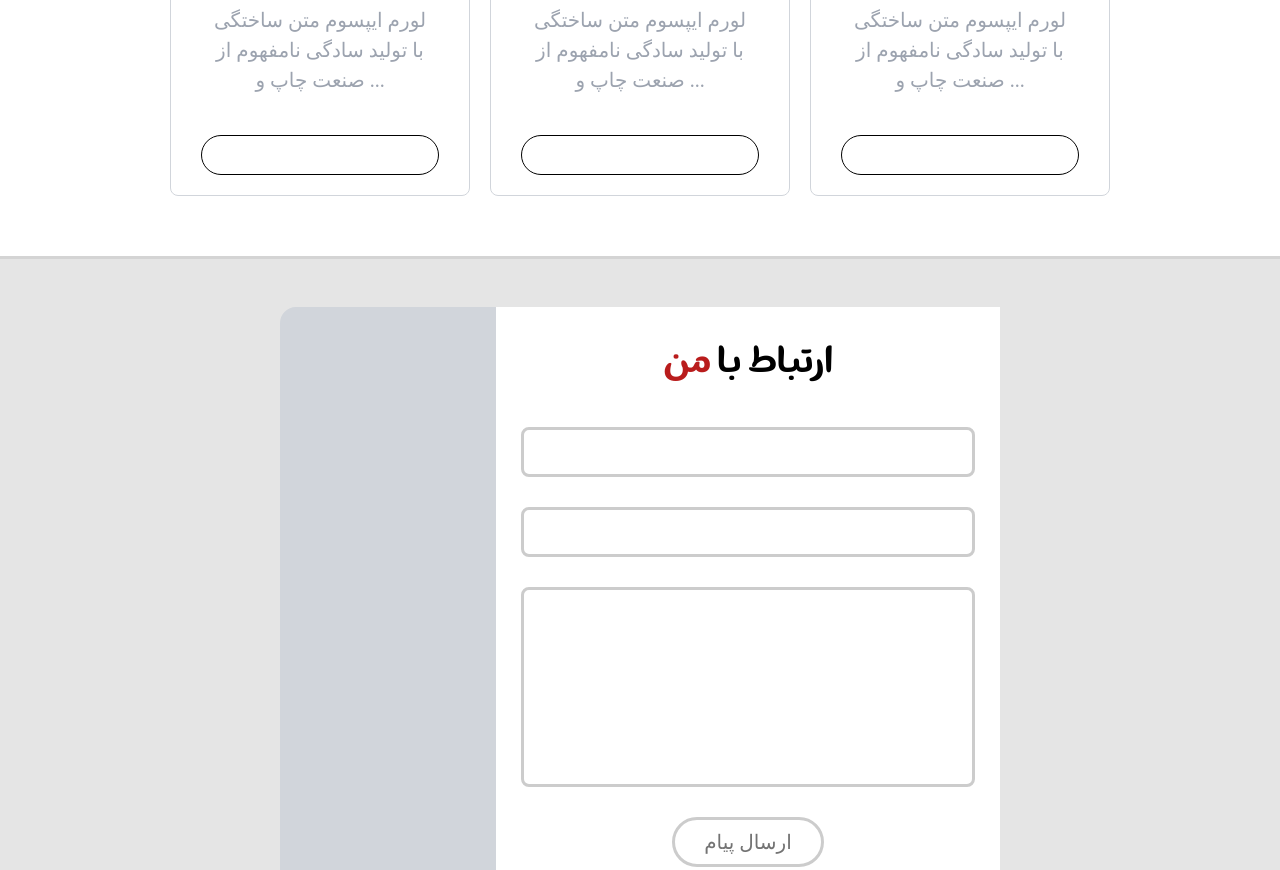
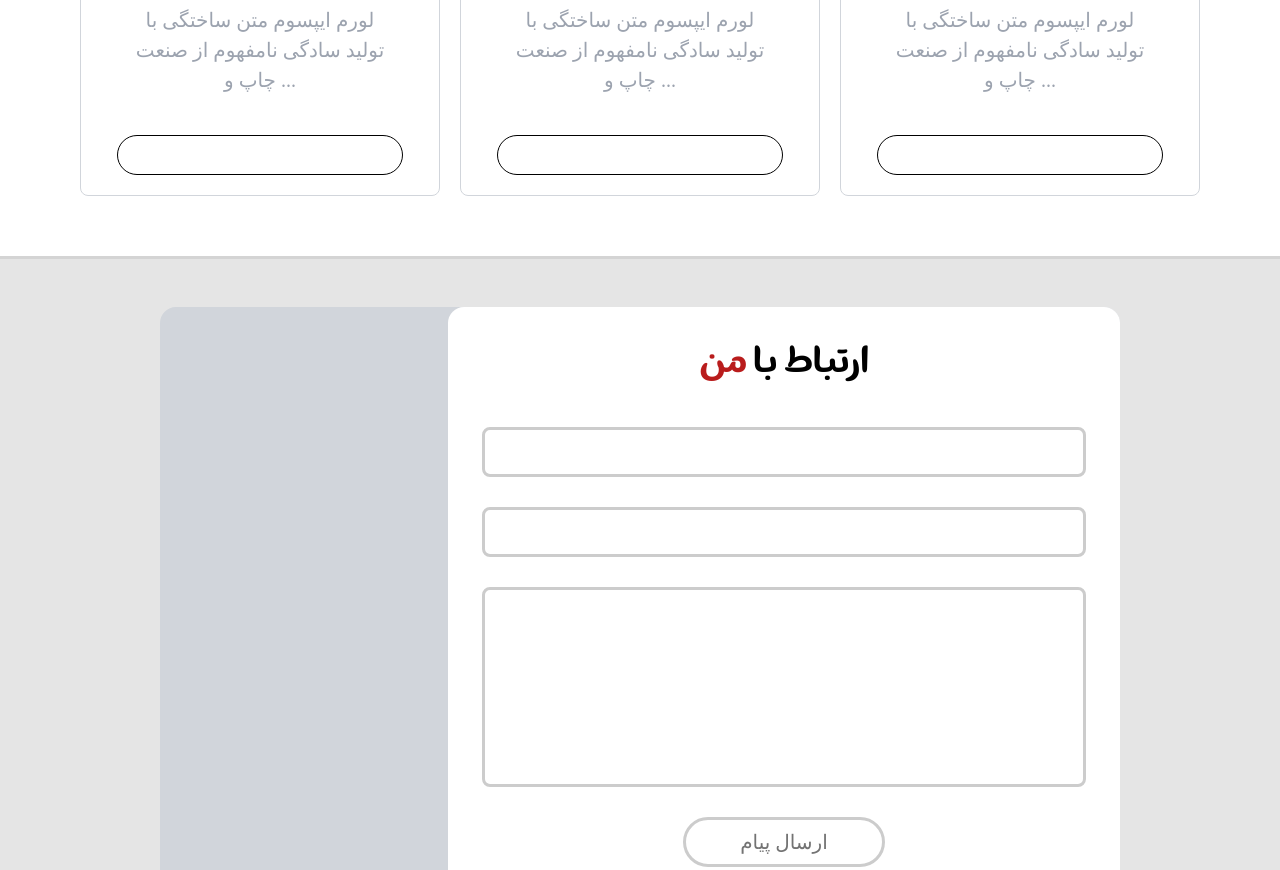
Before and after one commit to piadrol0/web2, a website: page index.html in a window 1280 px wide. Shown: the part 3028-3898 px from the top of the page. Drawn offline with Linux system fonts and the light colour scheme; a web font is replaced by a local one.

Commit message:
Update index.html

```diff
--- a/index.html
+++ b/index.html
@@ -112,7 +112,7 @@
         <!--blog-->
         <div class="sha w-[100%] h-[100px] flex justify-center text-end text-rose-700 mb-0 border-t-[1px] border-black"><h2 class="far h-full text-5xl mt-10" id="d">بلاگ</h2></div>
         <div class="shad w-[100%] p-10 flex justify-center gap-5 items-center " >
-            <div class="shad1 w-[25%] pb-5 border-[1px] border-gray-300 flex-col rounded-[8px]">
+            <div class="shad1 w-[30%] pb-5 border-[1px] border-gray-300 flex-col rounded-[8px]">
                 <div class="w-[100%]"><img src="./media/1-1.jpg" class="rounded-[8px]" alt=""></div>
                 <div class="w-[100%] flex-col text-center mt-10 ">
                     <h2 class="rare      text-xl">لورم ایپسوم متنی ساختگی با</h2>
@@ -122,7 +122,7 @@
                     </div></a>
                 </div>
             </div>
-            <div class="shad2 w-[25%] pb-5 border-[1px] border-gray-300 flex-col rounded-[8px]">
+            <div class="shad2 w-[30%] pb-5 border-[1px] border-gray-300 flex-col rounded-[8px]">
                 <div class="w-[100%]"><img src="./media/2-1.jpg " class="rounded-[8px]" alt=""></div>
                 <div class="w-[100%] flex-col text-center mt-10 ">
                     <h2 class="rare      text-xl">لورم ایپسوم متنی ساختگی با</h2>
@@ -132,7 +132,7 @@
                     </div></a>
                 </div>
             </div>
-            <div class="shad3 w-[25%] pb-5 border-[1px] border-gray-300 flex-col rounded-[8px]">
+            <div class="shad3 w-[30%] pb-5 border-[1px] border-gray-300 flex-col rounded-[8px]">
                 <div class="w-[100%]"><img src="./media/3-1.jpg" class="rounded-[8px]" alt=""></div>
                 <div class="w-[100%] flex-col text-center mt-10 ">
                     <h2 class="rare      text-xl">لورم ایپسوم متنی ساختگی با</h2>
@@ -145,9 +145,9 @@
         </div>
         <!--contact me-->
         <div class="opp w-[100%] p-10 bg-neutral-200 mt-5 pt-2 border-y-[3px] border-neutral-300" id="e">
-            <div class="bg2 w-[60%] mx-auto  bg-gray-300 mt-10 flex rounded-[16px] ">
+            <div class="bg2 w-[80%] mx-auto  bg-gray-300 mt-10 flex rounded-[16px] ">
                 <div class="maman blur-sm w-[0%] h-[600px] md:w-[30%] rounded-tl-[16px] "></div>
-                <div class=" w-[100%] h-[600px] bg-white md:w-[70%] rounded-tr-[16px]  ">
+                <div class=" w-[100%] h-[600px] bg-white md:w-[70%] rounded-[16px]  ">
             <h2 class="kkk text-2xl text-black text-center p-10 md:text-4xl " >ارتباط با <span class= "kkk text-red-700 md:text-4xl">من</span></h2>
             <div class="baba">
             <input type="text"  >
```
